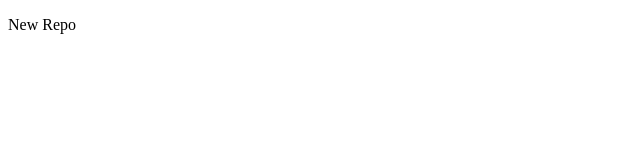
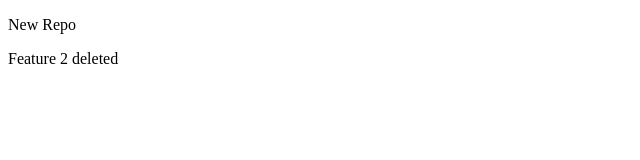
Before and after one commit to Gigaa-Coder/local-repo, a plain HTML site: page index.html in a window 1280 px wide. Shown: the whole page, without its empty margins (0-640 px from the left). Drawn offline with Linux system fonts and the light colour scheme.

Commit message:
new feature added

```diff
--- a/index.html
+++ b/index.html
@@ -7,5 +7,6 @@
 </head>
 <body>
     <p>New Repo</p>
+    <p>Feature 2 deleted</p>
 </body>
 </html>
```
